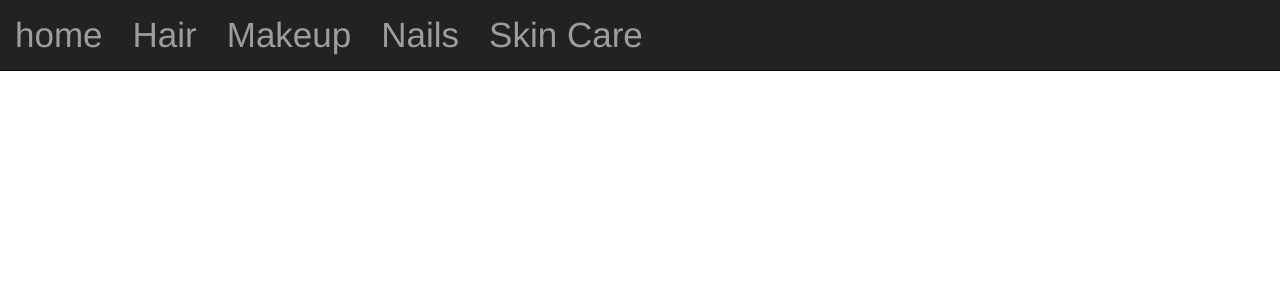
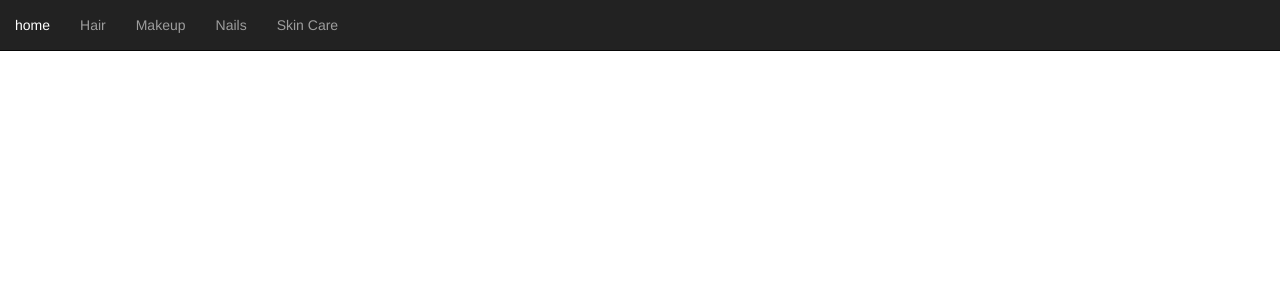
Before and after one commit to helvinmg/GlowUp, a PHP site: page /jointhemovement.html in a window 1280 px wide. Shown: the top 300 px of the page. Run offline with PHP 8.4, Linux system fonts and the light colour scheme.

Commit message:
Update glowup_homepage.css

```diff
--- a/glowup_homepage.css
+++ b/glowup_homepage.css
@@ -12,11 +12,8 @@ img{
 }
 nav {
 	text-align: center;
-	font-size: 35px;
 	padding-left: 80;
 	padding-right: 60px;
-	padding-bottom: 10px;
-	padding-top: 10px;
 	float: center;
 	border: 2px solid #73AD21;
 }
```
